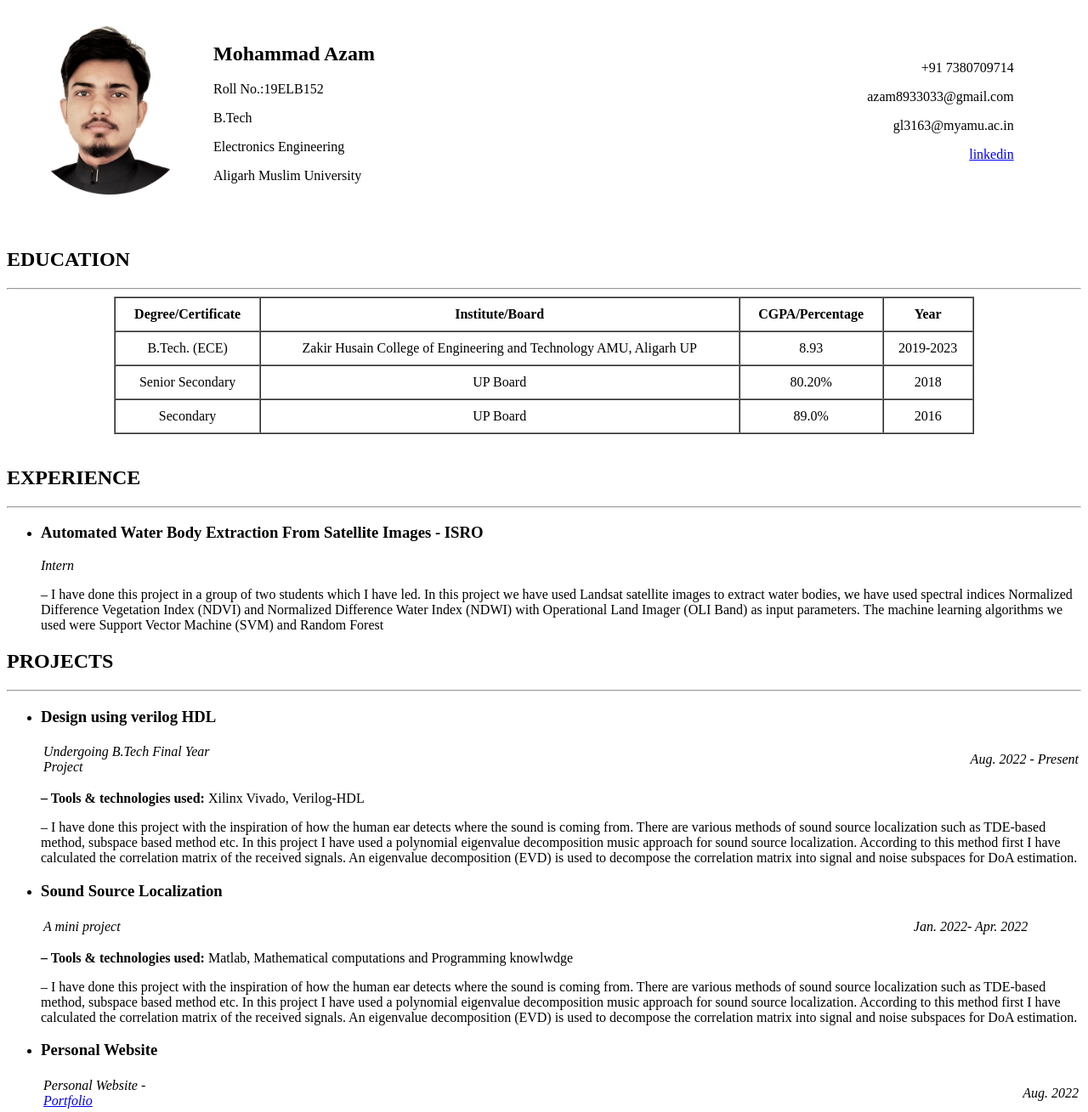
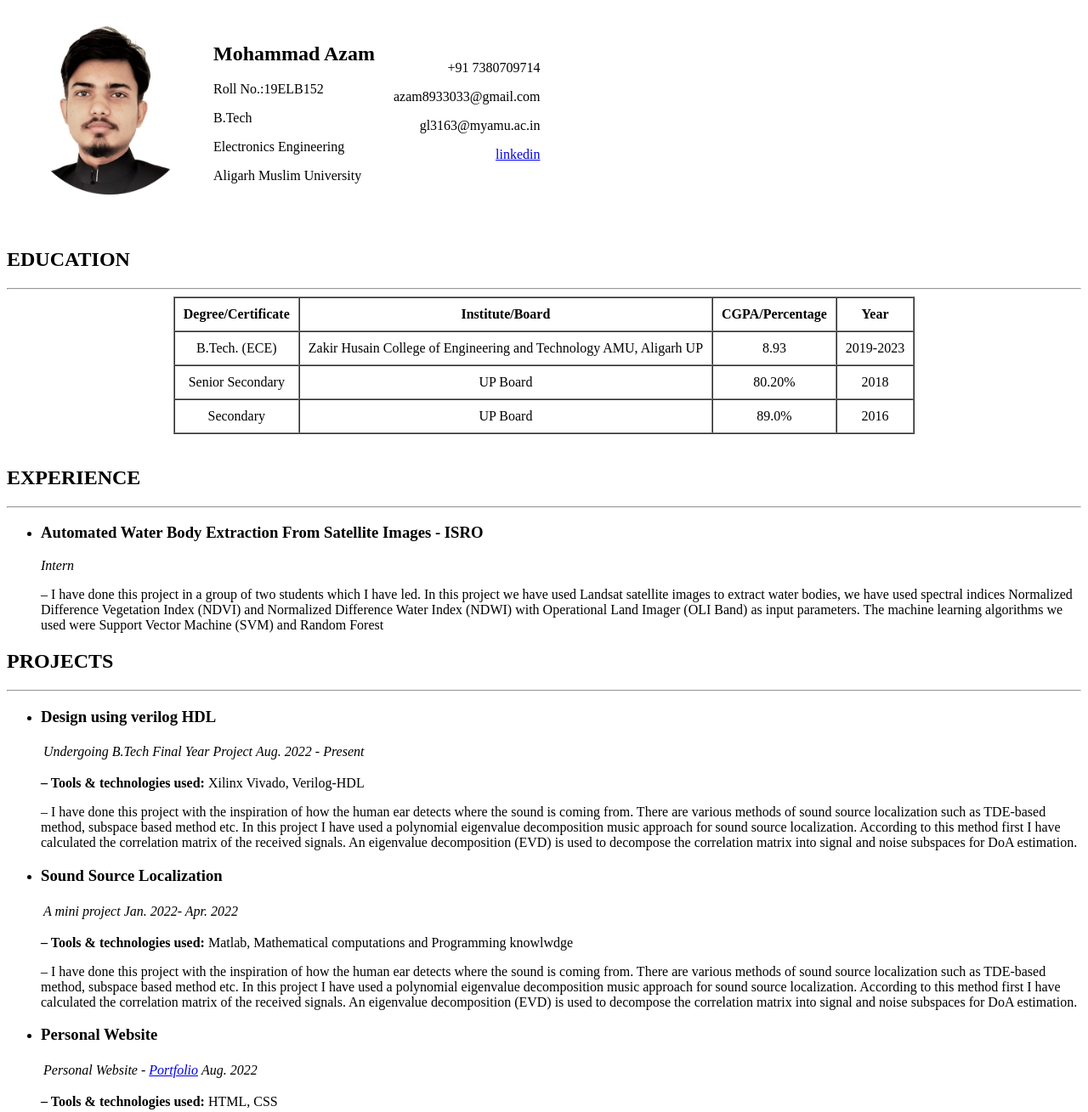
Before and after one commit to azam2020/Mohammad_Azam_Resume, a plain HTML site: page index.html in a window 1280 px wide. Shown: the top 1309 px of the page at 85% size. Drawn offline with Linux system fonts and the light colour scheme.

Commit message:
Update index.html

```diff
--- a/index.html
+++ b/index.html
@@ -21,7 +21,7 @@
                 <p>Electronics Engineering</p>
                 <p>Aligarh Muslim University</p>
             </td>
-            <td align="right" width=65%>
+            <td align="right">
                 <p>+91 7380709714</p>
                 <p>azam8933033@gmail.com</p>
                 <p>gl3163@myamu.ac.in</p>
@@ -32,7 +32,7 @@
     <br>
     <h2>EDUCATION</h2>
     <hr>
-    <table border="1" cellspacing="0" cellpadding="10" width=80% align="center">
+    <table border="1" cellspacing="0" cellpadding="10" align="center">
         <colgroup span="4"></colgroup>
         <thead>
             <tr>
@@ -87,7 +87,7 @@
             <table>
                 <tr>
                     <td><em>Undergoing B.Tech Final Year Project</em></td>
-                    <td align="right" width=80%>
+                    <td align="right">
                         <em>Aug. 2022 - Present</em>
                     </td>
                 </tr>
@@ -110,7 +110,7 @@
             <table>
                 <tr>
                     <td><em>A mini project</em></td>
-                    <td align="right" width=92%><em>Jan. 2022- Apr. 2022</em></td>
+                    <td align="right"><em>Jan. 2022- Apr. 2022</em></td>
                 </tr>
             </table>
             <p><strong>– Tools & technologies used: </strong>Matlab, Mathematical computations and Programming knowlwdge
@@ -131,7 +131,7 @@
                 <tr>
                     <td><em>Personal Website - <a href="https://azam2020.github.io/azams_website/">Portfolio</a></em>
                     </td>
-                    <td align="right" width=85%><em>Aug. 2022</em></td>
+                    <td align="right"><em>Aug. 2022</em></td>
                 </tr>
             </table>
             <p><strong>– Tools & technologies used: </strong>HTML, CSS</p>
@@ -154,7 +154,7 @@
     <h2>Technical Skills</h2>
     <hr>
 
-    <table border="1" cellspacing="0" cellpadding="2" width=80% align="center">
+    <table border="1" cellspacing="0" cellpadding="2" align="center">
         <thead>
             <tr>
                 <th>Programming:</th>
```
